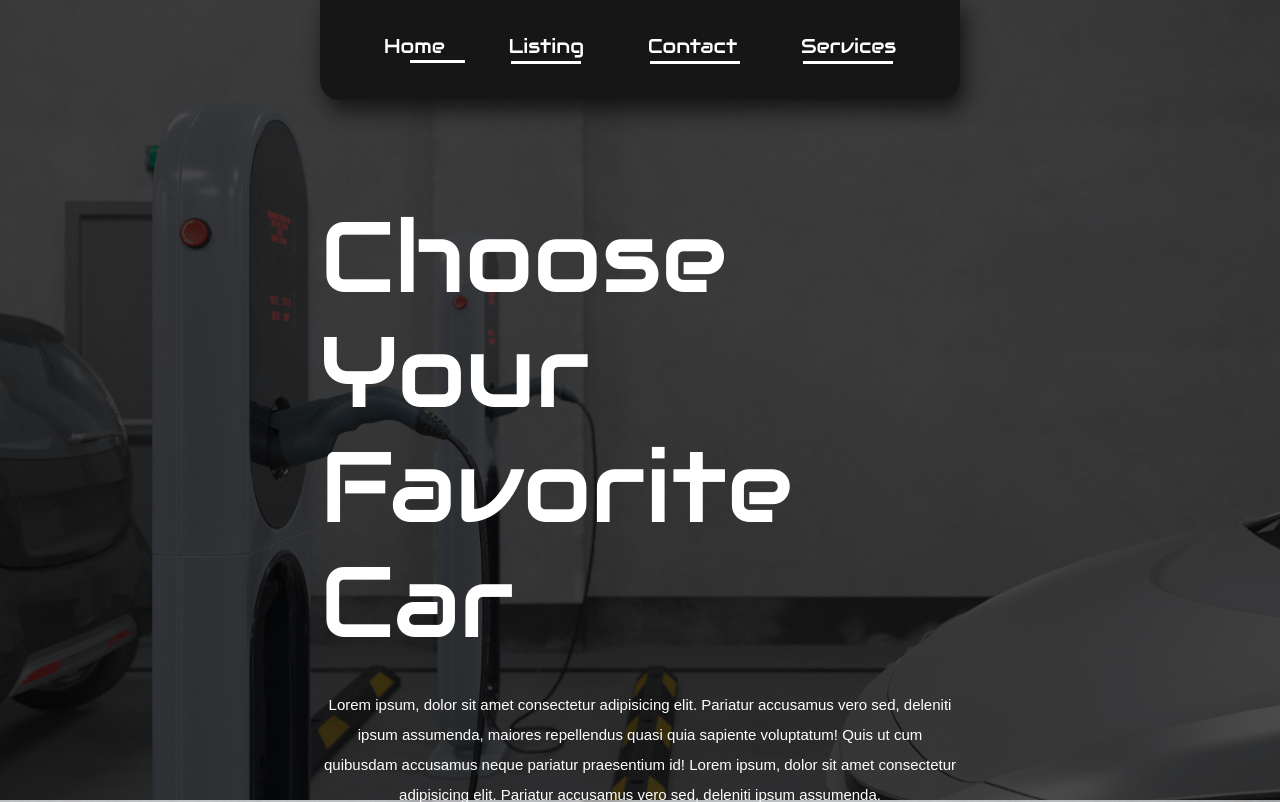
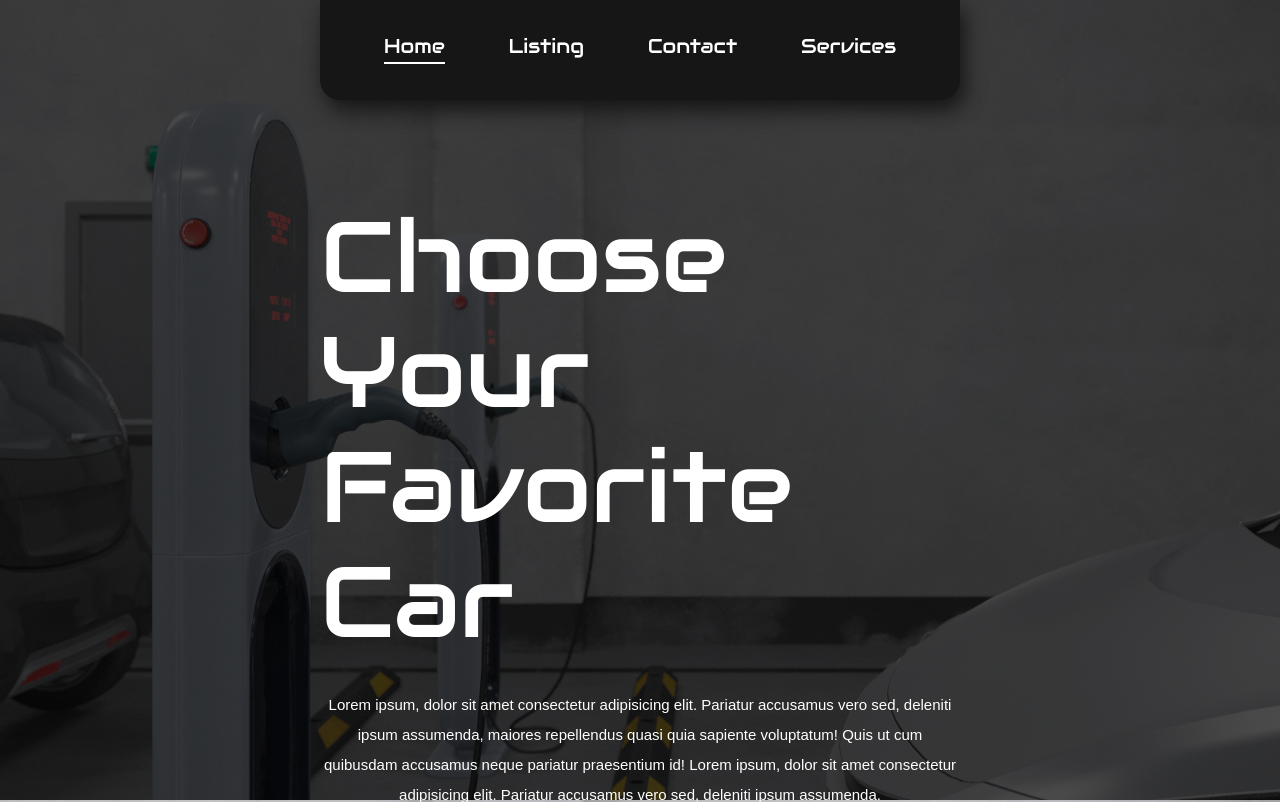
Before and after one commit to ahmniab/web_project, a PHP site: page / in a window 1280 px wide. Shown: the top 802 px of the page. Run offline with PHP 8.4, Linux system fonts and the light colour scheme.

Commit message:
Seperated NAV CSS and changed index accordingly

```diff
--- a/css/home.css
+++ b/css/home.css
@@ -25,83 +25,6 @@ button {
     color: white;
     position: relative;
 }
-
-
-
-
-/* nav */
-
-nav {
-    width: 100%;
-    height: 100px;
-    margin: 0 auto;
-    background-color: #161616;
-    border-bottom-left-radius: 20px;
-    border-bottom-right-radius: 20px;
-    box-shadow: 5px 10px 20px #161616;
-
-}
-
-nav ul {
-    display: flex;
-    justify-content: space-evenly;
-    flex-wrap: wrap;
-    margin: 0 !important;
-    padding: 0 !important;
-    position: relative;
-
-}
-
-nav ul li {
-    list-style: none;
-    margin-top: 35px;
-    font-size: 20px;
-    font-family: 'Audiowide', Arial, cursive;
-    text-transform: capitalize;
-
-}
-
-nav ul li a {
-    color: white;
-    position: relative;
-}
-
-nav ul li a::after {
-    content: "";
-    width: 90px;
-    height: 1px;
-    border-bottom: white solid 3px;
-    position: absolute;
-    bottom: -5px;
-    left: 2px;
-    transform: rotateY(0deg);
-}
-
-a.home {
-    color: #f5f5dc;
-}
-
-li.home::after {
-    content: "";
-    border-bottom: white solid 3px;
-    width: 55px;
-    transform: rotateY(0deg);
-    position: absolute;
-    bottom: -5px;
-    left: 90px;
-}
-
-a.listing::after {
-    width: 70px;
-
-}
-
-nav ul li:hover a::after {
-    transform: rotateY(0deg);
-    transition-duration: 0.5s;
-
-}
-
 
 .container>:nth-child(2)>p:first-child {
     margin-bottom: 30px;
--- /dev/null
+++ b/css/navbar.css
@@ -0,0 +1,58 @@
+.navbar {
+    width: 100%;
+    height: 100px;
+    margin: 0 auto;
+    background-color: #161616;
+    border-bottom-left-radius: 20px;
+    border-bottom-right-radius: 20px;
+    box-shadow: 5px 10px 20px #161616;
+}
+
+.navbar ul {
+    display: flex;
+    justify-content: space-evenly;
+    flex-wrap: wrap;
+    margin: 0;
+    padding: 0;
+    position: relative;
+}
+
+.navbar ul li {
+    list-style: none;
+    margin-top: 35px;
+    font-size: 20px;
+    font-family: 'Audiowide', Arial, cursive;
+    text-transform: capitalize;
+}
+
+.navbar ul li a {
+    color: white;
+    position: relative;
+}
+
+.navbar ul li a::after {
+    content: "";
+    width: 100%;
+    height: 1px;
+    background-color: white;
+    position: absolute;
+    bottom: -5px;
+    left: 0px;
+    transform: rotateY(90deg);
+}
+
+.navbar ul li:hover a::after {
+    transform: rotateY(0deg);
+    transition-duration: 0.5s;
+}
+
+.navbar ul li a.chosen::after {
+    content: "";
+    background-color: white;
+    width: 100%;
+    height: 2px;
+    position: absolute;
+    transform: rotateY(0deg);
+    bottom: -5px;
+    left: 0;
+}
--- a/index.html
+++ b/index.html
@@ -13,6 +13,7 @@
     <link rel="stylesheet" href="css/all.min.css">
     <!-- home style -->
     <link rel="stylesheet" href="css/home.css">
+    <link rel="stylesheet" href="css/navbar.css">
     <!-- normalize -->
     <link rel="stylesheet" href="css/normalize.css">
     <!-- ico -->
@@ -24,10 +25,10 @@
 <body>
     <div class="parent">
         <div class="container">
-            <nav>
+            <nav class="navbar">
                 <ul>
-                    <li class="home">home</li>
-                    <li><a href="#" class="listing">listing</a></li>
+                    <li><a class="chosen">home</a></li>
+                    <li><a href="#">listing</a></li>
                     <li><a href="contact.html">contact</a></li>
                     <li><a href="#">services</a></li>
                 </ul>
```
